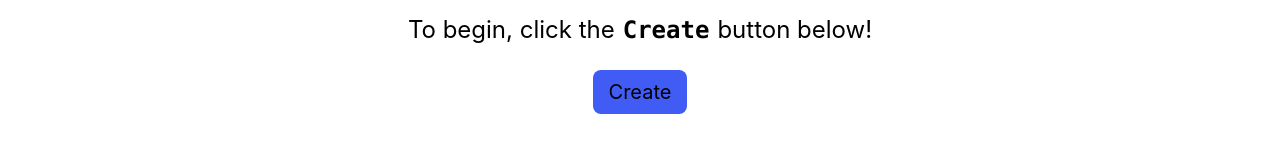
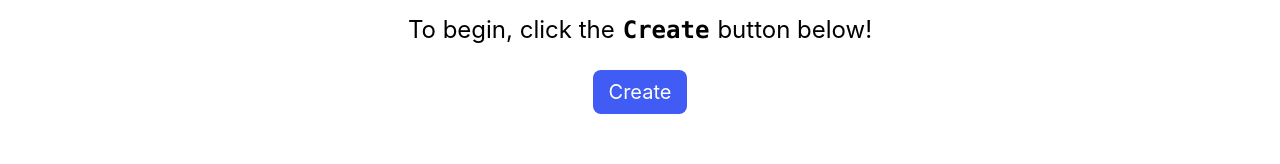
Before and after one commit to tomheaton/qr-calendar, a Next.js app: page / in a window 1280 px wide. Shown: the part 333-497 px from the top of the page. Built offline with nearby package versions, Linux system fonts and the light colour scheme; no server answers.

Commit message:
fix button text colour

```diff
--- a/src/styles/globals.css
+++ b/src/styles/globals.css
@@ -69,7 +69,7 @@ a {
 }
 
 .button {
-    @apply bg-[#405cf5] py-2 px-4 rounded-lg text-xl;
+    @apply bg-[#405cf5] py-2 px-4 rounded-lg text-xl text-white dark:text-white;
 }
 
 .btn {
```
Also changed, not shown: src/pages/event.tsx (+5 -5 lines), 1 other file (tests, documents, lock files or other folders).
